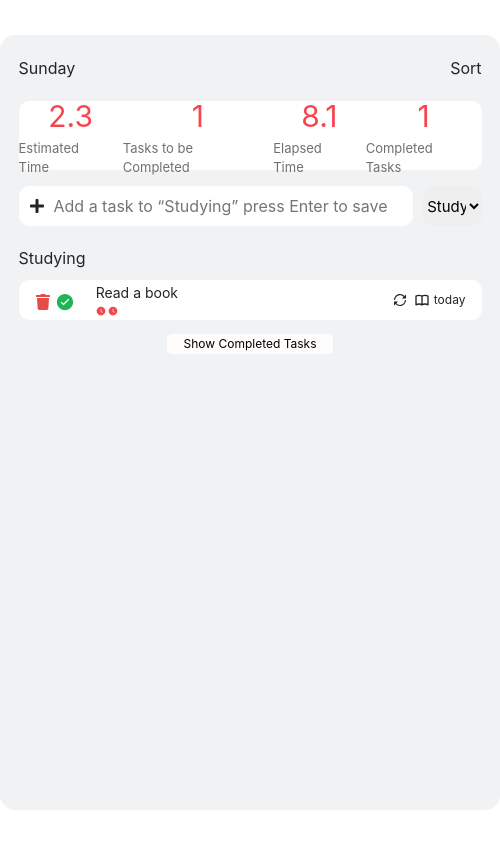
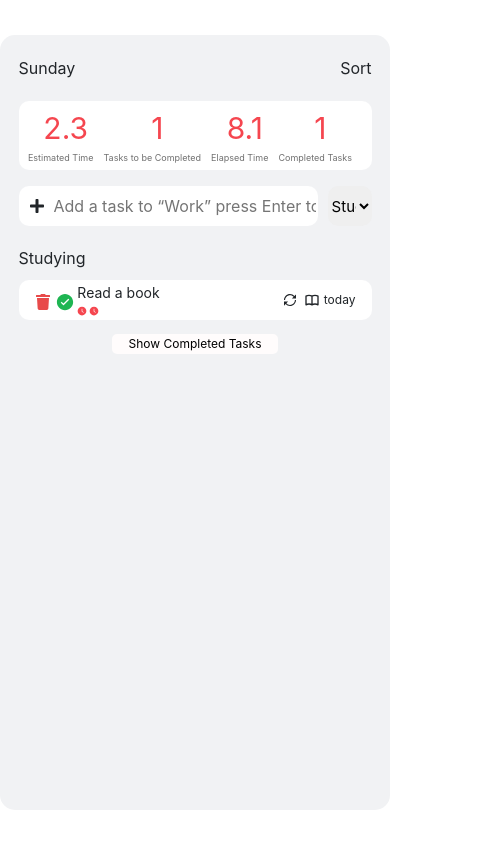
Before and after one commit to moodyomar/FocusTodo, a React (Create React App) app: page / in a window 390 px wide. Shown: the whole page, 500 px wide, since content can reach past the window. Built offline with nearby package versions, Linux system fonts and the light colour scheme.

Commit message:
fix Mobile responsive

```diff
--- a/src/App.js
+++ b/src/App.js
@@ -1,6 +1,6 @@
 import React from 'react';
 import './style/App.css';
-import TodoApp from './app/TodoApp';
+import TodoApp from './comps/TodoApp';
 
 function App() {
   return (
--- a/src/app/TodoInput.js
+++ b/src/comps/TodoInput.js
@@ -7,8 +7,8 @@ import { addTodo } from '../redux/actions/todoActions';
 
 
 const TodoInput = () => {
-
 let selectedCategory = useRef();
+let inputRef = useRef();
 
 // state managment
 let {estimatedTime,
@@ -26,14 +26,17 @@ const getDay = d.getDay()
 const days = ['Sunday', 'Monday', 'Tuesday', 'Wednesday', 'Thursday', 'Friday', 'Saturday'];
 const day = days[getDay-1]
 
-const onHittingEnter = (e) => {
+const scanTodoInput = (e) => {
   let category = selectedCategory.current.value;
-  if(e.code === 'Enter' && e.target.value.length > 5){
-   dispatch(addTodo(e.target.value,day,category,false));
-   e.target.value = ''
+  let input = inputRef.current.value;
+  if(e.code === 'Enter' || e.type === 'click'){
+    if(input.length > 5){
+      dispatch(addTodo(input,day,category,false));
+      inputRef.current.value = ' '
+    }else{
+      alert('Please enter a valid todo')
+    }
   }
-
-
   }
 
 
@@ -69,8 +72,9 @@ const onHittingEnter = (e) => {
         </div>
 
         <div className="taskAdder">
-          <FaPlus className="plus" />
-          <input onKeyPress={(e) => onHittingEnter(e)} type="test" placeholder="Add a task to “Studying” press Enter to save" />
+          <FaPlus onClick={(e) => scanTodoInput(e)} className="plus" />
+
+          <input onKeyPress={(e) => scanTodoInput(e)} type="test" placeholder="Add a task to “Work” press Enter to save" ref={inputRef} />
           <select className="mySelect" ref={selectedCategory} >
             <option value="Studying">Studying</option>
             <option value="Health">Health</option>
--- a/src/app/TodoList.js
+++ b/src/comps/TodoList.js
@@ -25,7 +25,7 @@ studying.length > 0 &&
   {studying.map(item => {
 if(!item.completed){
   return(
-    <TodoItem
+    <TodoItem key={item.id}
     item={item}
      />
   )
@@ -43,7 +43,7 @@ health.length > 0 &&
   {health.map(item => {
 if(!item.completed){
   return(
-    <TodoItem
+    <TodoItem key={item.id}
     item={item}
      />
   )
@@ -61,7 +61,7 @@ work.length > 0 &&
   {work.map(item => {
 if(!item.completed){
   return(
-    <TodoItem
+    <TodoItem key={item.id}
     item={item}
      />
   )
--- a/src/index.js
+++ b/src/index.js
@@ -2,7 +2,7 @@ import React from 'react';
 import ReactDOM from 'react-dom';
 import './index.css';
 import App from './App';
-import { store } from './app/store';
+import { store } from './redux/store';
 import { Provider } from 'react-redux';
 
 ReactDOM.render(
--- a/src/redux/reducers/todoReducer.js
+++ b/src/redux/reducers/todoReducer.js
@@ -28,8 +28,6 @@ const todoReducer = (state = initState, { type, payload }) => {
 
   let allTodos = [...state.todos.health,...state.todos.studying,...state.todos.work];
 
-
-
   switch (type) {
 
 
@@ -42,23 +40,16 @@ const todoReducer = (state = initState, { type, payload }) => {
         completed: payload.isCompleted,
       }
 
-      if (payload.category === 'Studying') {
-        return { ...state,todos:{...state.todos,
-          studying:[...state.todos.studying,dispatchedTodo],
-
-        }}
-      }
-      if (payload.category === 'Health') {
-        return { ...state,todos:{...state.todos,
-          health:[...state.todos.health,dispatchedTodo],
-
-        }}
-      }
-      if (payload.category === 'Work') {
-        return { ...state,todos:{...state.todos,
-          work:[...state.todos.work,dispatchedTodo],
-
-        }}
+      switch (payload.category) {
+        case 'Studying':
+          return { ...state,todos:{...state.todos,
+            studying:[...state.todos.studying,dispatchedTodo] }};
+        case 'Health':
+          return { ...state,todos:{...state.todos,
+            health:[...state.todos.health,dispatchedTodo]}};
+        case 'Work':
+          return { ...state,todos:{...state.todos,
+            health:[...state.todos.health,dispatchedTodo]}};
       }
 
       case COMPLETE_TODO:
--- a/src/app/store.js
+++ b/src/redux/store.js
@@ -1,6 +1,6 @@
 // import { configureStore } from '@reduxjs/toolkit';
 import {createStore} from 'redux'
-import allReducers from '../redux/reducers/index';
+import allReducers from './reducers/index';
 
 
 let reduxDevTools = window.__REDUX_DEVTOOLS_EXTENSION__ && window.__REDUX_DEVTOOLS_EXTENSION__();
--- a/src/style/TodoApp.css
+++ b/src/style/TodoApp.css
@@ -6,3 +6,9 @@
   background-color: #F1F2F4;
   border-radius: 15px;
 }
+
+@media screen and (max-width: 600px) {
+  .todoApp{
+    width: 390px;
+  }
+}
--- a/src/style/TodoInput.css
+++ b/src/style/TodoInput.css
@@ -35,6 +35,7 @@ align-items: center;
   font-size: 13px;
   color: var(--text);
   margin-right: 10px;
+  text-align: center;
 }
 
 .mySelect{
@@ -46,3 +47,10 @@ align-items: center;
   margin-left: 10px;
   font-size: 15px;
 }
+
+
+@media screen and (max-width: 600px) {
+  .text{
+    font-size: 9px;
+  }
+}
```
Also changed, not shown: src/comps/TodoApp.js (renamed from src/app/TodoApp.js), src/comps/TodoCompleted.js (renamed from src/app/TodoCompleted.js), src/comps/TodoItem.js (renamed from src/app/TodoItem.js).
